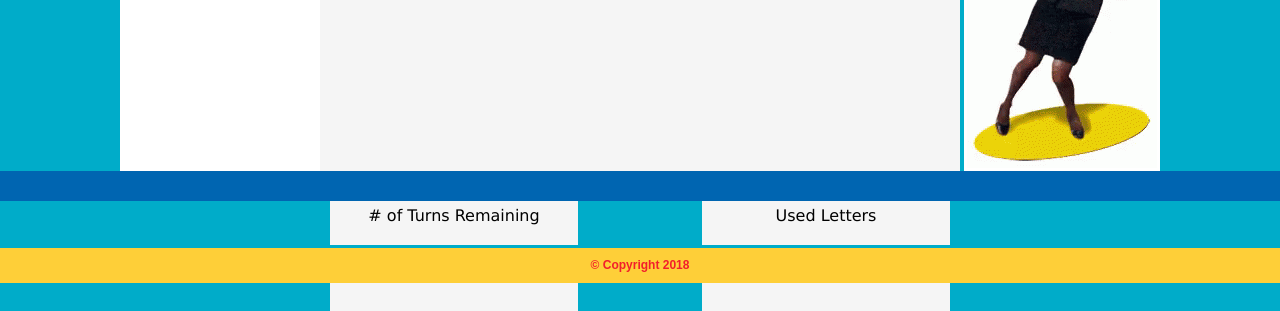
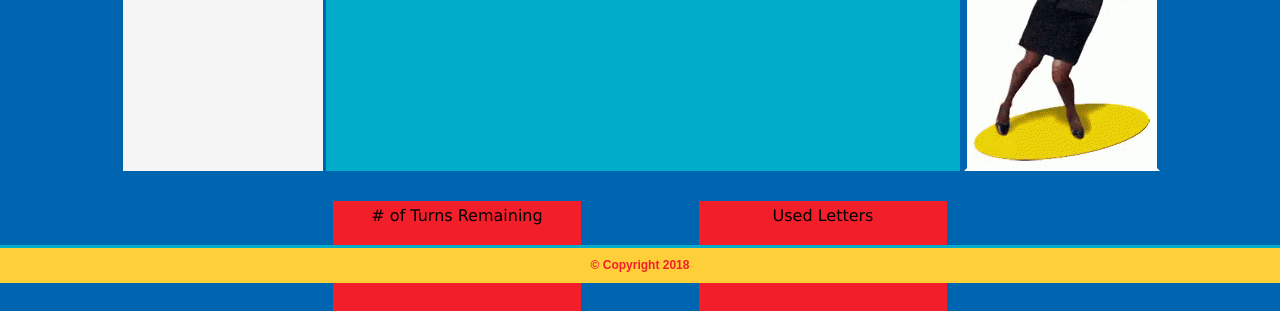
Before and after one commit to undyingsound/Word-Guess-Game, a plain HTML site: page index.html in a window 1280 px wide. Shown: the part 517-828 px from the top of the page. Drawn offline with Linux system fonts and the light colour scheme.

Commit message:
progress

```diff
--- a/assets/css/style.css
+++ b/assets/css/style.css
@@ -55,12 +55,14 @@ body {
 
 
 .container {
-    background-color: #00acc9;
+    background-color:#0065b1;
     margin:30px 0px;
 }
 
 .container .elaine{
 border:3px solid white;
+border-left:3px solid #0065b1;
+border-right:3px solid #0065b1;
 float:right;
 margin:0px 120px 0px 0px ;
 
@@ -70,7 +72,7 @@ margin:0px 120px 0px 0px ;
 }
 
 .grid-container{
-    background-color: #00acc9;
+    background-color:#0065b1;
     box-sizing:border-box;
     width:100%;
     max-width:100%;
@@ -81,7 +83,9 @@ margin:0px 120px 0px 0px ;
 
 
 .scoreBox{
-    background-color:white;
+    background-color:whitesmoke;
+    border-left:3px solid #0065b1;
+    border-right:3px solid #0065b1;
     font-family:Verdana, Geneva, Tahoma, sans-serif;
     font-size: 20px;
     float:left;
@@ -94,7 +98,7 @@ margin:0px 120px 0px 0px ;
 }
 
 .inputDash{
-    background-color:whitesmoke;
+    background-color:#00acc9;
 
     font-family:Arial, Helvetica, sans-serif;
     font-size: 100px;
@@ -108,8 +112,9 @@ margin:0px 120px 0px 0px ;
 
 }
 .rightGuess{
-    background-color:whitesmoke;
-
+    background-color:#f21f2b;
+    border-left:3px solid #0065b1;
+    border-right:3px solid #0065b1;
     float:right;
     font-family:Verdana, Geneva, Tahoma, sans-serif;
     font-size: 16px;
@@ -124,8 +129,9 @@ margin:0px 120px 0px 0px ;
 
 }
 .wrongGuess{
-    background-color:whitesmoke;
-
+    background-color:#f21f2b;
+    border-left:3px solid #0065b1;
+    border-right:3px solid #0065b1;
     font-family:Verdana, Geneva, Tahoma, sans-serif;
     font-size: 16px;
     margin:0 0 0 25%;
```
